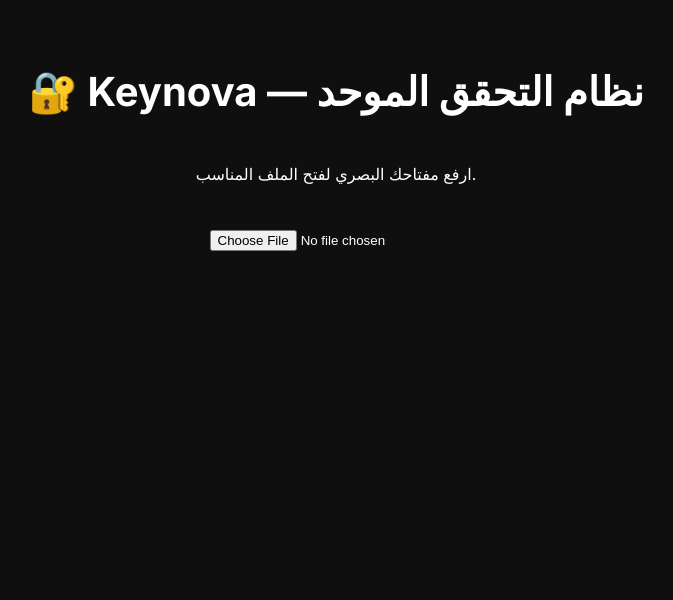
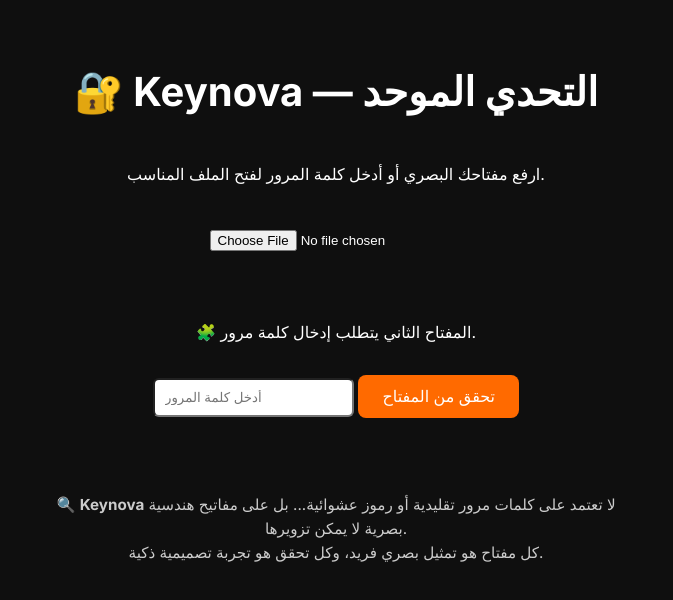
Before and after one commit to alkasm1/Keynova, a plain HTML site: page pages/keynova-callenge-unified.html in a window 1280 px wide. Shown: the whole page, without its empty margins (304-977 px from the left). Drawn offline with Linux system fonts and the light colour scheme.

Commit message:
Update keynova-callenge-unified.html

```diff
--- a/pages/keynova-callenge-unified.html
+++ b/pages/keynova-callenge-unified.html
@@ -46,7 +46,7 @@
       background: #ff8000;
     }
 
-    #result {
+    #result, #passwordResult {
       margin-top: 25px;
       font-size: 1rem;
       padding: 10px;
@@ -68,15 +68,33 @@
 </head>
 <body>
 
-  <h1>🔐 Keynova — نظام التحقق الموحد</h1>
-  <p>ارفع مفتاحك البصري لفتح الملف المناسب.</p>
+  <h1>🔐 Keynova — التحدي الموحد</h1>
+  <p>ارفع مفتاحك البصري أو أدخل كلمة المرور لفتح الملف المناسب.</p>
+
+  <!-- نافذة رفع صورة المفتاح -->
   <input type="file" accept="image/*" onchange="handleKeynova(event)">
   <div id="result"></div>
+
+  <!-- نافذة إدخال كلمة مرور للمفتاح الثاني -->
+  <div class="key">
+    <p>🧩 المفتاح الثاني يتطلب إدخال كلمة مرور.</p>
+    <input type="password" id="passwordInput" placeholder="أدخل كلمة المرور" />
+    <button class="btn" onclick="checkPassword()">تحقق من المفتاح</button>
+    <div id="passwordResult" class="keyResult"></div>
+  </div>
+
+  <!-- عبارة احترافية توضح فلسفة Keynova -->
+  <div style="margin-top: 30px; max-width: 600px; font-size: 0.95rem; color: #ccc; line-height: 1.6;">
+    🔍 <strong>Keynova</strong> لا تعتمد على كلمات مرور تقليدية أو رموز عشوائية...
+    بل على مفاتيح هندسية بصرية لا يمكن تزويرها.<br>
+    كل مفتاح هو تمثيل بصري فريد، وكل تحقق هو تجربة تصميمية ذكية.
+  </div>
 
   <script>
     const key1Name = "unlock.part01.png";
     const key3Hash = "b7a295f72c7de817b37d9f27700527f7688eec720001cf2750b5b072ce656775";
     const key4Hash = "2cb6792233fe38d66196100874c837fb6beb022d7bd749cb50bd4363f01b0d47";
+    const correctPassword = "your-secret-key"; // ← ضع هنا كلمة مرور المفتاح الثاني
 
     async function getImageHash(file) {
       return new Promise((resolve) => {
@@ -100,7 +118,6 @@
 
       const resultBox = document.getElementById("result");
       const fileName = file.name;
-
       const hash = await getImageHash(file);
 
       if (fileName === key1Name) {
@@ -121,6 +138,21 @@
           <a href="assets/key5.pdf" target="_blank" class="btn">طلب مفاتيح Keynova</a>`;
       }
     }
+
+    function checkPassword() {
+      const input = document.getElementById("passwordInput").value.trim();
+      const resultBox = document.getElementById("passwordResult");
+
+      if (input === correctPassword) {
+        resultBox.className = "success";
+        resultBox.innerHTML = `✅ كلمة المرور صحيحة.<br>
+          <a href="assets/key2.pdf" target="_blank" class="btn">فتح الملف الثاني</a>`;
+      } else {
+        resultBox.className = "error";
+        resultBox.innerHTML = `🚫 كلمة المرور غير صحيحة.<br>
+          <a href="assets/key5.pdf" target="_blank" class="btn">طلب مفاتيح Keynova</a>`;
+      }
+    }
   </script>
 
 </body>
```
